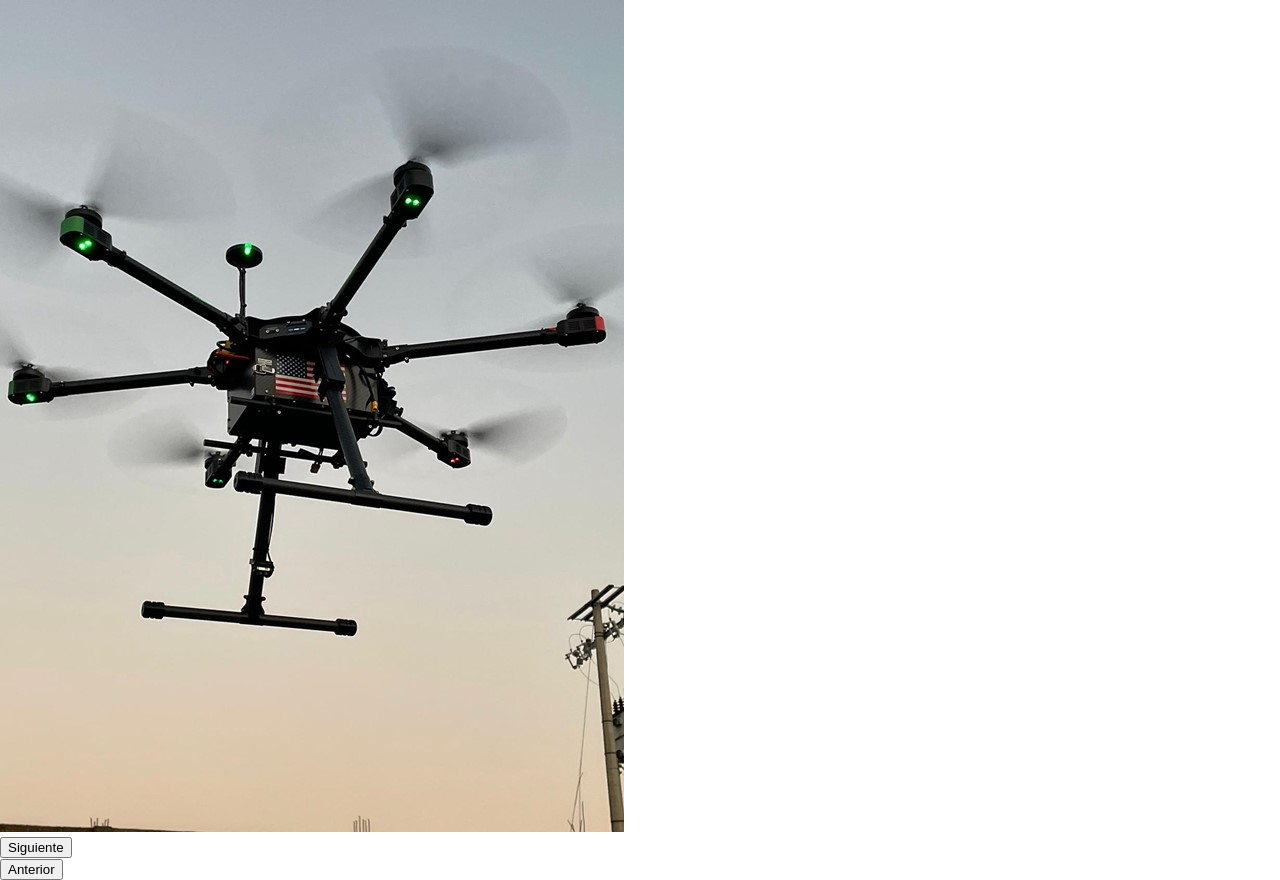
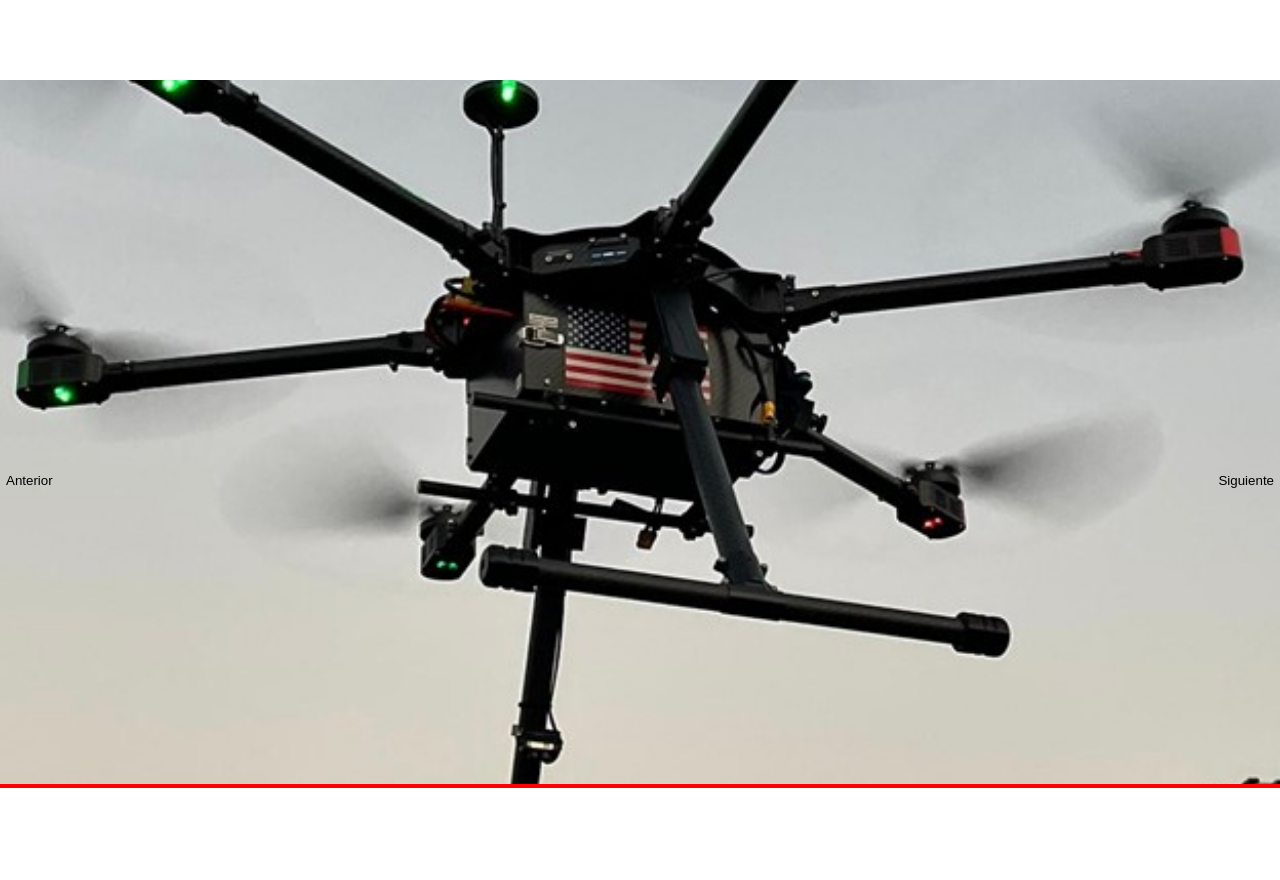
Before and after one commit to danielperez1234/volare_web, a React (Create React App) app: page / in a window 1280 px wide. Built offline with nearby package versions, Linux system fonts and the light colour scheme.

Commit message:
Update appCarousel.tsx and appCarousel.css. No sirve bein el carousel

```diff
--- a/src/componentes/appCarousel.tsx
+++ b/src/componentes/appCarousel.tsx
@@ -1,16 +1,16 @@
 import { useEffect, useState } from "react";
+import '../style/appCarousel.css';
 
 export const Carousel = () => {
 
     const [index, setIndex] = useState(1);
     const [imagen, setImagen] = useState("resources/Dron" + index + ".jpg");
 
-    useEffect(() => {
-        setImagen("resources/Dron" + index + ".jpg");
-    }, [index])
 
-    var timer;
+    //Variable independiente
+    var timer: string | number | NodeJS.Timeout | undefined;
 
+    //Botones del carousel
     const siguiente = () => {
         if (index > 2) {
             setIndex(1);
@@ -27,50 +27,27 @@ export const Carousel = () => {
         }
     }
 
+    //Use effect para cambiar imagenes
+    useEffect(() => {
+        setImagen("resources/Dron" + index + ".jpg");
+    }, [siguiente,anterior])
+
     clearTimeout(timer);
-    timer = setTimeout(() => siguiente() , 6000);
+    timer = setTimeout(() => siguiente(), 6000);
 
     return (
-        <div id="carousel-container" className="carousel-container">
+        <div id="carousel_container_id" className="carousel-container">
             <div id="carousel-centro" className="carousel-centro">
                 <div id="carousel-item" className="carousel-item">
-                    <img id="carousel-imagen" src={imagen} alt={"Volaré Dron imagen " + index} />
+                    <img id="carousel-imagen" className="carousel-imagen" src={imagen} alt={"Volaré Dron imagen " + index} />
                 </div>
             </div>
             <div id="carousel-boton-siguiente" className="carousel-boton-siguiente">
                 <button className="boton-siguiente" onClick={siguiente}>Siguiente</button>
             </div>
-            <div id="carousel-boton-anterior" className="carousel-boton-siguiente">
-                <button className="boton-siguiente" onClick={anterior}>Anterior</button>
+            <div id="carousel-boton-anterior" className="carousel-boton-anterior">
+                <button className="boton-anterior" onClick={anterior}>Anterior</button>
             </div>
         </div>
     )
 }
-
-
-/*<div id="carouselExampleDark" className="carousel carousel-dark slide">
-            <div className="carousel-indicators">
-                <button type="button" data-bs-target="#carouselExampleDark" data-bs-slide-to="0" className="active" aria-current="true" aria-label="Slide 1"></button>
-                <button type="button" data-bs-target="#carouselExampleDark" data-bs-slide-to="1" aria-label="Slide 2"></button>
-                <button type="button" data-bs-target="#carouselExampleDark" data-bs-slide-to="2" aria-label="Slide 3"></button>
-            </div>
-            <div className="carousel-inner">
-                <div className="carousel-item active" data-bs-interval="2000">
-                    <img src="resources/Dron1.jpg" className="d-block w-100" alt="Dron Volaré"/>
-                </div>
-                <div className="carousel-item" data-bs-interval="2000">
-                    <img src="resources/Dron2.jpg" className="d-block w-100" alt="Dron de Volaré"/>
-                </div>
-                <div className="carousel-item">
-                    <img src="resources/Dron3.jpg" className="d-block w-100" alt="Dron de Volaré"/>
-                </div>
-            </div>
-            <button className="carousel-control-prev" type="button" data-bs-target="#carouselExampleDark" data-bs-slide="prev">
-                <span className="carousel-control-prev-icon" aria-hidden="true"></span>
-                <span className="visually-hidden">Previous</span>
-            </button>
-            <button className="carousel-control-next" type="button" data-bs-target="#carouselExampleDark" data-bs-slide="next">
-                <span className="carousel-control-next-icon" aria-hidden="true"></span>
-                <span className="visually-hidden">Next</span>
-            </button>
-        </div>*/
--- a/src/style/appCarousel.css
+++ b/src/style/appCarousel.css
@@ -1,3 +1,47 @@
 .carousel-container{
-    display: flexbox;
+    width: 100%;
+    height: auto;
+    display: flex;
+    padding-top: 5rem;
+    z-index: inherit;
 }
+
+.carousel-centro {
+    width: 100%;
+    height: auto;
+    background-color: red;
+    z-index: -1;
+    order: 2;
+}
+
+.carousel-imagen{
+    width: 100%;
+    height: 44rem;
+    object-fit: cover;
+}
+
+.carousel-boton-siguiente{
+    order: 1;
+    z-index: 1;
+}
+
+.carousel-boton-anterior{
+    order: 3;
+    z-index: 1;
+}
+
+.boton-siguiente{
+    height: 100%;
+    position: absolute;
+    right: 0px;
+    background: none;
+    border: none;
+}
+
+.boton-anterior{
+    height: 100%;
+    position: absolute;
+    left: 0px;
+    background: none;
+    border: none;
+}
```
